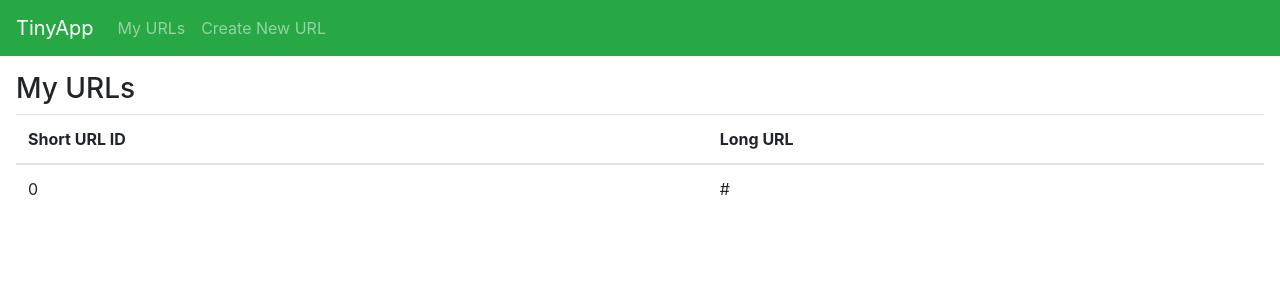
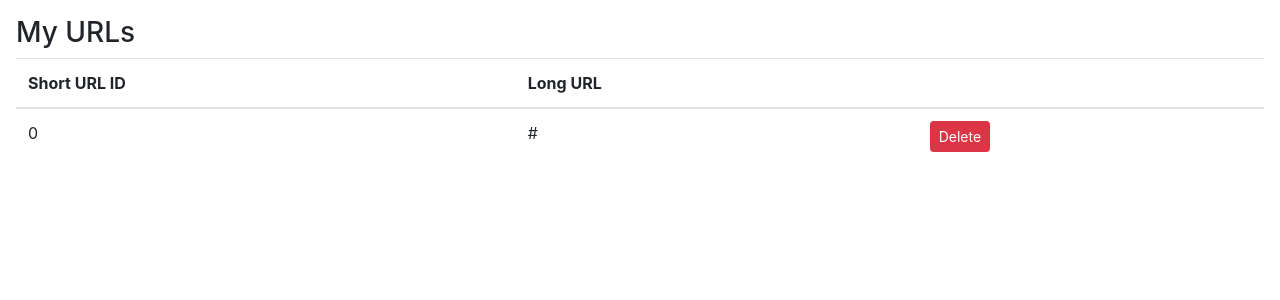
Before and after one commit to i3lmi/tinyapp, a Node server app: template views/urls_index.ejs in a window 1280 px wide. Shown: the top 300 px of the page. Run offline with Node 20, Linux system fonts and the light colour scheme; the template is opened without the code that fills it: most values are stand-ins (such as "Sample title", 1, 10 or a date in 2020); some libraries are stand-ins or nearby versions.

Commit message:
deleting urls

```diff
--- a/express_server.js
+++ b/express_server.js
@@ -89,11 +89,6 @@ app.get("/urls/new", (req, res) => {
   res.render("urls_new");
 });
 
-// app.get('/urls', (req, res) => {
-//   const userId = req.cookies.user_id;
-//   const user = users[userId];
-//   res.render('urls_index', { message: 'Welcome to TinyApp!', user: user });
-// });
 
 app.post("/urls", (req, res) => {
   const longURL = req.body.longURL;
@@ -106,16 +101,11 @@ app.post("/urls", (req, res) => {
 
 });
 
-// app.get("/urls/:id", (req, res) => {
-//   const templateVars = { longURL: urlDatabase[req.params.id] };
-//   res.render("urls_show", templateVars);
-// });
-
-
-app.post("/urls/:id/delete", (req, res) => {
-  const id = req.params.id;
-  delete urlDatabase[id];
-  res.redirect("/urls");
+// DELETE route for removing a URL resource
+app.post('/urls/:id/delete', (req, res) => {
+  const shortURL = req.params.id;
+  delete urlDatabase[shortURL];
+  res.redirect('/urls');
 });
 
 app.post("/urls/:id", (req, res) => {
@@ -176,18 +166,3 @@ app.post('/urls', (req, res) => {
   res.render('urls_show', { longURL: longURL, shortURL: shortURL });
 
 });
-
-// app.get('/urls/:id', (req, res) => {
-//   const id = req.params.id;
-//   const longURL = urlDatabase[id].longURL;
-//   const shortURL = id;
-//   res.render('urls_show', { id, longURL, shortURL });
-// });
-// //duplicates
-// app.get('/urls/:id', (req, res) => {
-//   const id = req.params.id;
-//   const longURL = urlDatabase[id].longURL;
-//   const shortURL = id;
-//   res.render('urls_show', { id, longURL, shortURL });
-// });
-//
--- a/views/urls_index.ejs
+++ b/views/urls_index.ejs
@@ -17,7 +17,7 @@
     <title>TinyApp</title>
   </head>
   <body>
-    <%- include('partials/_header') %>
+    <% include('partials/_header') %>
     <main style="margin: 1em;">
       <h3>My URLs</h3>
       <table class="table">
@@ -25,6 +25,7 @@
           <tr>
             <th scope="col">Short URL ID</th>
             <th scope="col">Long URL</th>
+            <th scope="col"></th>
           </tr>
         </thead>
         <tbody>
@@ -32,6 +33,11 @@
             <tr>
               <td><%= id %></td>
               <td><%= urls[id] %></td>
+              <td>
+                <form method="POST" action="/urls/<%= id %>/delete">
+                  <button type="submit" class="btn btn-danger btn-sm">Delete</button>
+                </form>
+              </td>
             </tr>
           <% } %>
         </tbody>
```
